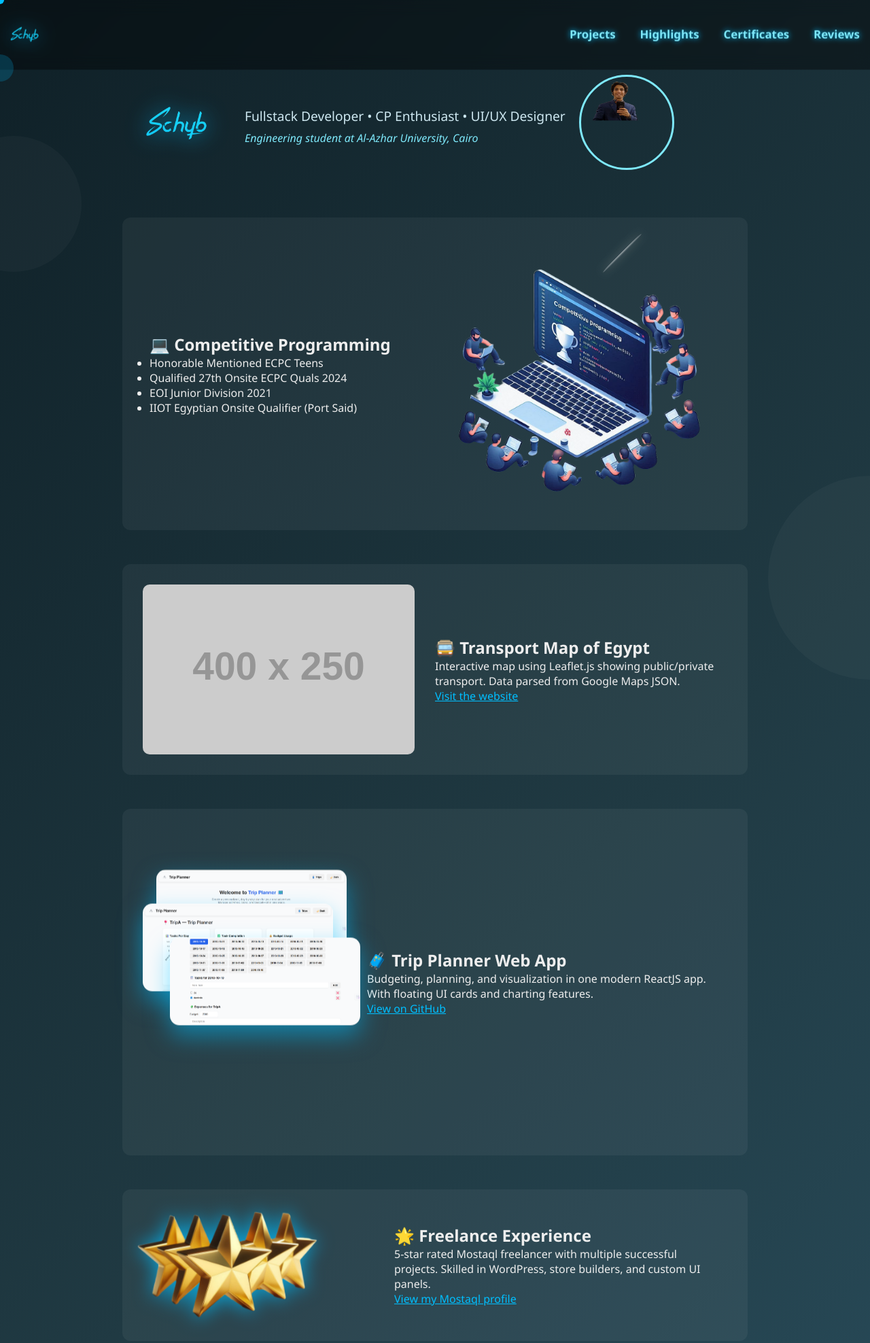
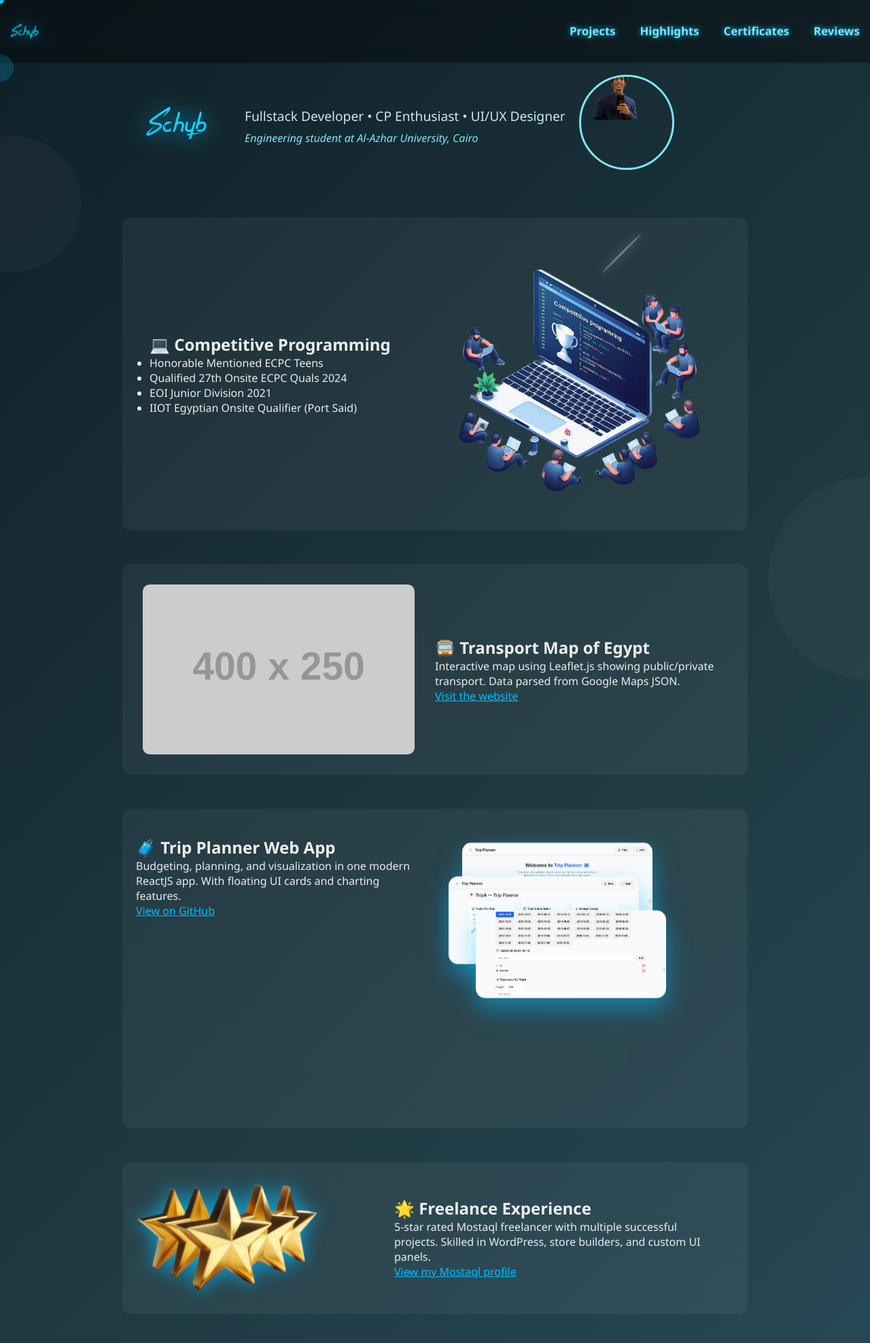
Before and after one commit to SohaibMohamad/portfolio, a plain HTML site: page index.html in a window 1280 px wide. Shown: the top 1976 px of the page at 68% size. Drawn offline with Linux system fonts and the light colour scheme; placeholder pictures from the web are drawn by us.

Commit message:
index.html

```diff
--- a/index.html
+++ b/index.html
@@ -56,7 +56,7 @@
       position: fixed;
       top: 0;
       width: 100%;
-      padding: 15px 30px;
+      padding: 10px 30px; /* reduced padding for shorter menu */
       background: rgba(0, 0, 0, 0.4);
       backdrop-filter: blur(10px);
       z-index: 100;
@@ -65,9 +65,8 @@
       align-items: center;
     }
 
-    /* Bigger logo in nav */
     nav .logo-nav {
-      height: 70px; /* increased */
+      height: 70px;
       width: auto;
       user-select: none;
       filter: drop-shadow(0 0 12px #00bfffcc);
@@ -79,7 +78,6 @@
       margin: 0 15px;
       font-weight: bold;
       transition: color 0.3s ease;
-      /* remove scale transform to prevent resizing */
       transform: none !important;
     }
 
@@ -87,7 +85,6 @@
       color: white;
       text-shadow: 0 0 8px #00bfff;
       cursor: pointer;
-      /* no scale on hover */
       transform: none !important;
     }
 
@@ -104,9 +101,8 @@
       gap: 20px;
     }
 
-    /* Bigger header logo */
     .header-logo {
-      height: 160px; /* increased */
+      height: 160px;
       width: auto;
       user-select: none;
       filter: drop-shadow(0 0 16px #00bfffcc);
@@ -114,7 +110,6 @@
       flex-shrink: 0;
     }
 
-    /* Re-adding description text under logo */
     .header-text {
       max-width: 600px;
       color: #cde7f0;
@@ -140,6 +135,7 @@
       border: 3px solid #7ee8fa;
       user-select: none;
       flex-shrink: 0;
+      object-fit: cover; /* ensures image covers circle without distortion */
     }
 
     section {
@@ -191,13 +187,29 @@
       order: 2;
     }
 
-    /* Trip planner screenshots container with floating overlapping images on right side */
+    /* Trip planner: text left, images right, keep images properties */
+    .project.left:nth-child(3) {
+      display: flex;
+      flex-wrap: nowrap;
+      align-items: flex-start;
+    }
+    .project.left:nth-child(3) .text {
+      order: 1;
+      padding: 20px 40px 20px 0;
+      flex: 1;
+      max-width: 450px;
+    }
+    .project.left:nth-child(3) .trip-planner-screenshots {
+      order: 2;
+      margin-top: 0;
+      flex-shrink: 0;
+    }
+
     .trip-planner-screenshots {
       position: relative;
       width: 320px;
       height: 430px;
       margin-top: 40px;
-      flex-shrink: 0;
     }
 
     .trip-planner-screenshots img {
@@ -279,12 +291,12 @@
       position: relative;
     }
 
+    /* Removed horizontal scroll for reviews */
     .card-wrapper {
       display: flex;
-      overflow-x: auto;
-      scroll-behavior: smooth;
       gap: 20px;
       padding: 10px;
+      overflow-x: visible !important; /* force visible */
       scrollbar-width: none;
     }
 
@@ -444,17 +456,14 @@
       }
     }
 
-    /* Universal text hover animation except nav links scaling removed */
     body * {
       transition: transform 0.3s ease, color 0.3s ease;
     }
 
-    /* Prevent nav links scaling */
     nav a:hover {
       transform: none !important;
     }
 
-    /* Other elements keep scaling on hover */
     body *:not(nav a):hover {
       transform: scale(1.05);
       color: #00bfff !important;
@@ -474,7 +483,6 @@
   <div class="cursor-glow" id="cursor-glow"></div>
 
   <nav>
-    <!-- Bigger logo in nav replacing name -->
     <img src="slogo.png" alt="Sohyb Logo" class="logo-nav" />
     <div>
       <a href="#projects">Projects</a>
@@ -485,14 +493,11 @@
   </nav>
 
   <header>
-    <!-- Bigger logo on left -->
     <img src="slogo.png" alt="Sohyb Logo" class="header-logo" />
-    <!-- Description text under logo -->
     <div class="header-text">
       <p>Fullstack Developer • CP Enthusiast • UI/UX Designer</p>
       <p class="university">Engineering student at Al-Azhar University, Cairo</p>
     </div>
-    <!-- Profile photo on right -->
     <img src="sohyb.png" alt="Sohyb's Photo" class="profile" />
   </header>
 
```
